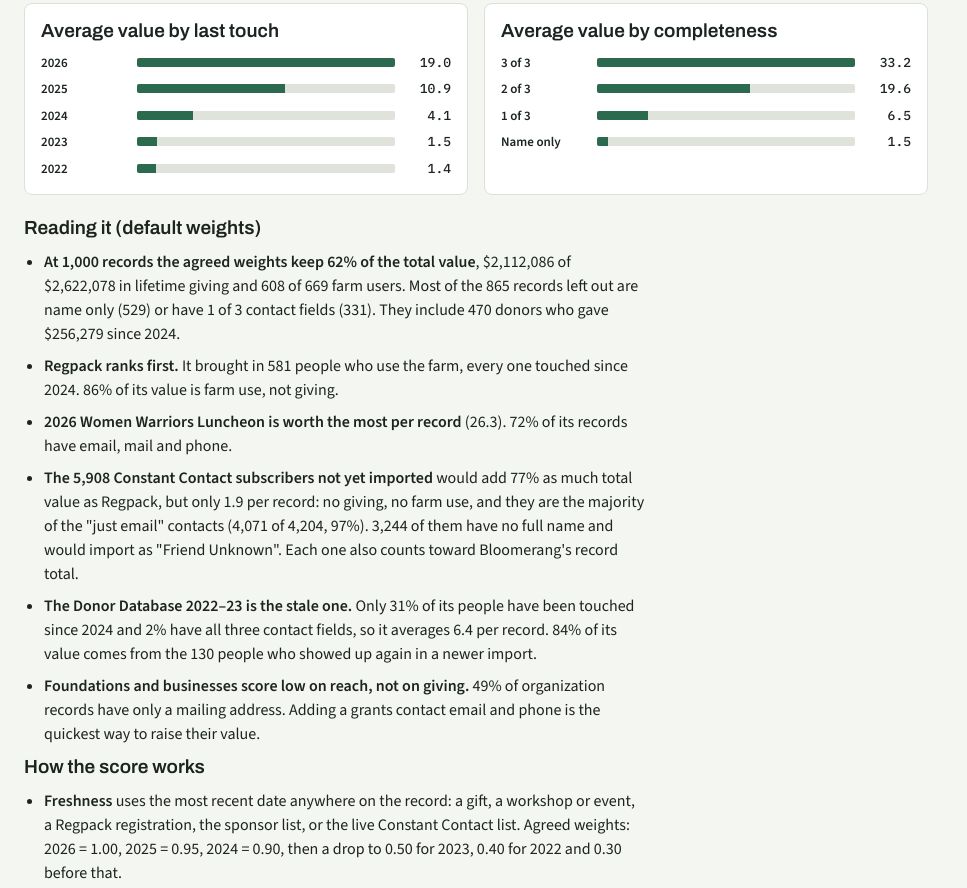
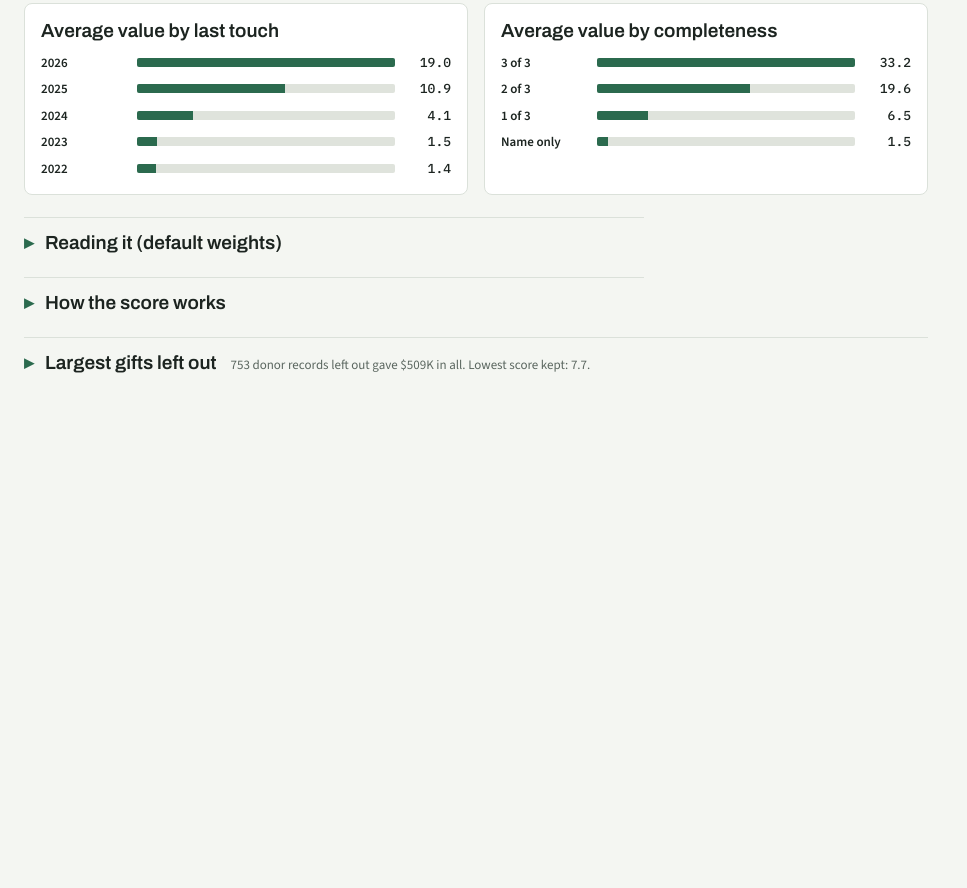
Before and after one commit to hambats/vhf-import-value, a plain HTML site: page index.html in a window 1280 px wide. Shown: the part 1318-2206 px from the top of the page, without its empty margins (0-967 px from the left). After the commit the page ends 1757 px from the top, so only its background shows below. Drawn offline with nearby package versions, Linux system fonts and the light colour scheme.

Commit message:
v8 scores (Nov 18, 2026)

```diff
--- a/index.html
+++ b/index.html
@@ -92,7 +92,9 @@ input[type=range] { width: 100%; accent-color: var(--accent); }
 .mini .row .t { height: 9px; background: var(--c0); border-radius: 2px; overflow: hidden; }
 .mini .row .t i { display: block; height: 100%; background: var(--accent); }
 .mini .row span { font: 500 13px/1 var(--mono); text-align: right; }
-.notes { display: grid; gap: 10px; max-width: 78ch; }
+.notes { max-width: 78ch; }
+.fold { border-top: 1px solid var(--line); padding-top: 14px; }
+.fold[open] > summary { margin-bottom: 10px; }
 .notes ul { margin: 0; padding-left: 20px; display: grid; gap: 8px; }
 .notes li { color: var(--ink); }
 .foot { font-size: 13px; color: var(--muted); margin: 0; }
@@ -109,7 +111,7 @@ input[type=range] { width: 100%; accent-color: var(--accent); }
 .lo-head { display: flex; flex-wrap: wrap; gap: 4px 14px; align-items: baseline; cursor: pointer; list-style: none; }
 .lo-head::-webkit-details-marker { display: none; }
 .lo-head h2::before { content: "▸"; display: inline-block; width: 1.1em; color: var(--accent); transition: transform .15s ease; }
-.leftout[open] .lo-head h2::before { transform: rotate(90deg); }
+.leftout[open] .lo-head h2::before, .fold[open] .lo-head h2::before { transform: rotate(90deg); }
 .lo-head:focus-visible { outline: 2px solid var(--accent); outline-offset: 3px; border-radius: 4px; }
 table.lo { min-width: 760px; }
 table.lo th, table.lo td { padding: 8px 10px; font-size: 13px; }
@@ -169,10 +171,12 @@ table.lo td.none { color: var(--muted); }
         <div class="card"><h2>Average value by completeness</h2><div class="mini" id="m-comp"></div></div>
       </div>
 
-      <section class="notes">
-        <h2>Reading it (default weights)</h2>
+      <details class="fold notes">
+        <summary class="lo-head"><h2>Reading it (default weights)</h2></summary>
         <ul id="reading"></ul>
-        <h2>How the score works</h2>
+      </details>
+      <details class="fold notes">
+        <summary class="lo-head"><h2>How the score works</h2></summary>
         <ul>
           <li><b>Freshness</b> uses the most recent date anywhere on the record: a gift, a workshop or event, a Regpack registration, the sponsor list, or the live Constant Contact list. Agreed weights: 2026 = 1.00, 2025 = 0.95, 2024 = 0.90, then a drop to 0.50 for 2023, 0.40 for 2022 and 0.30 before that.</li>
           <li><b>Completeness</b> counts valid email, mailing address and phone. 3/3 is premium (1.00); 2/3 counts more than 1/3; name-only records keep a small floor.</li>
@@ -180,7 +184,7 @@ table.lo td.none { color: var(--muted); }
           <li><b>Farm use</b> blends role (veteran 1.0, volunteer 0.9, family or caregiver 0.8, workshop attendee 0.7, Regpack with no role 0.5, sponsor 0.5, 5K or luncheon 0.4, newsletter 0.2) with how many workshops and events they came to (20 earns full marks). Every one of these weights can be changed on the right.</li>
           <li>A person who appears in three imports counts toward all three. Giving platforms and pass-through accounts (PayPal Giving Fund, Fidelity Charitable, Anonymous, Race Roster and similar) score zero because the relationship is with the people behind them.</li>
         </ul>
-      </section>
+      </details>
       <details class="leftout">
         <summary class="lo-head"><h2>Largest gifts left out</h2><span class="foot" id="lo-sum"></span></summary>
         <div class="tablebox"><table class="lo">
```
